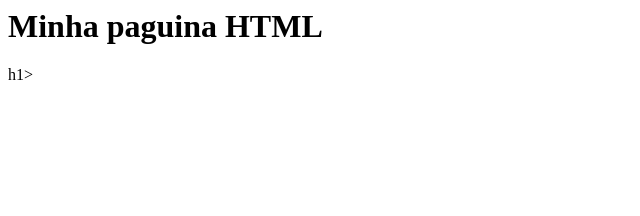
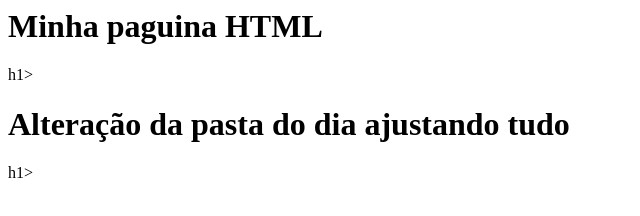
Before and after one commit to Helder2018/gama-no-github, a plain HTML site: page index.html in a window 1280 px wide. Shown: the whole page, without its empty margins (0-640 px from the left). Drawn offline with Linux system fonts and the light colour scheme.

Commit message:
Nova atualização da pasta

```diff
--- a/index.html
+++ b/index.html
@@ -1,5 +1,6 @@
 <html>
     <body>
         <h1> Minha paguina HTML</h1>h1>
+        <h1> Alteração da pasta do dia ajustando tudo</h1>h1>
     </body>
 </html>
```
